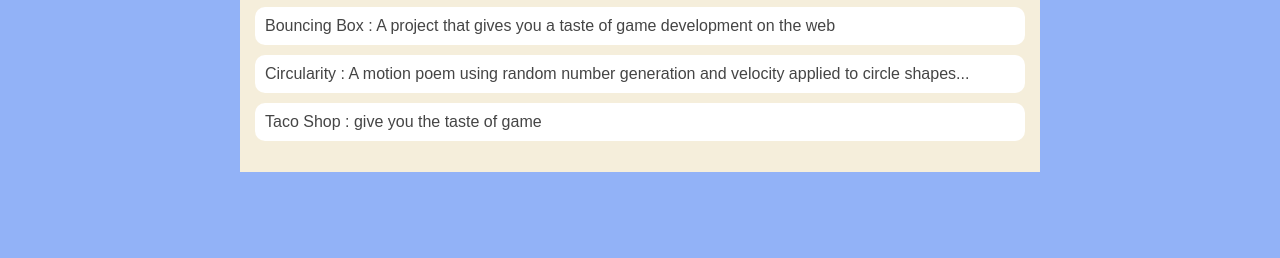
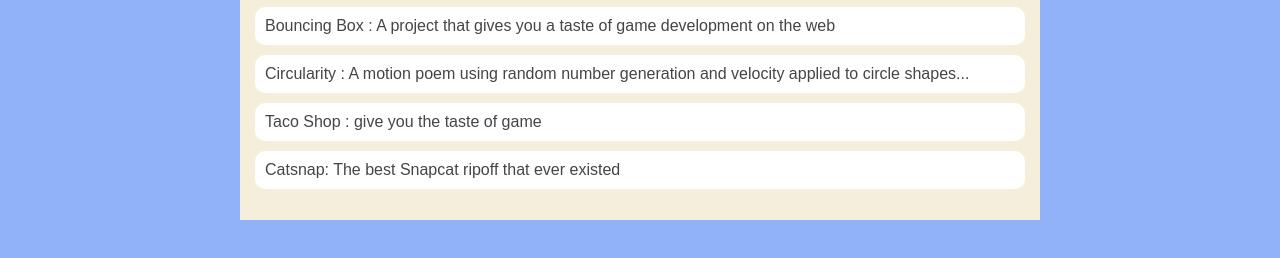
Before and after one commit to Ianlongsam/IanSam2.github.io, a plain HTML site: page portfolio.html in a window 1280 px wide. Shown: the part 270-528 px from the top of the page. Drawn offline with Linux system fonts and the light colour scheme.

Commit message:
everything

```diff
--- a/portfolio.html
+++ b/portfolio.html
@@ -123,6 +123,7 @@
                     <li><a href="projects/circularity/">Circularity : A motion poem using random number generation and
                             velocity applied to circle shapes...</a></li>
                     <li><a href="projects/taco-shop/">Taco Shop : give you the taste of game </a></li>
+                    <li><a href='projects/Catsagram/'>Catsnap: The best Snapcat ripoff that ever existed</a></li>
 
                 </ul>
             </div>
```
